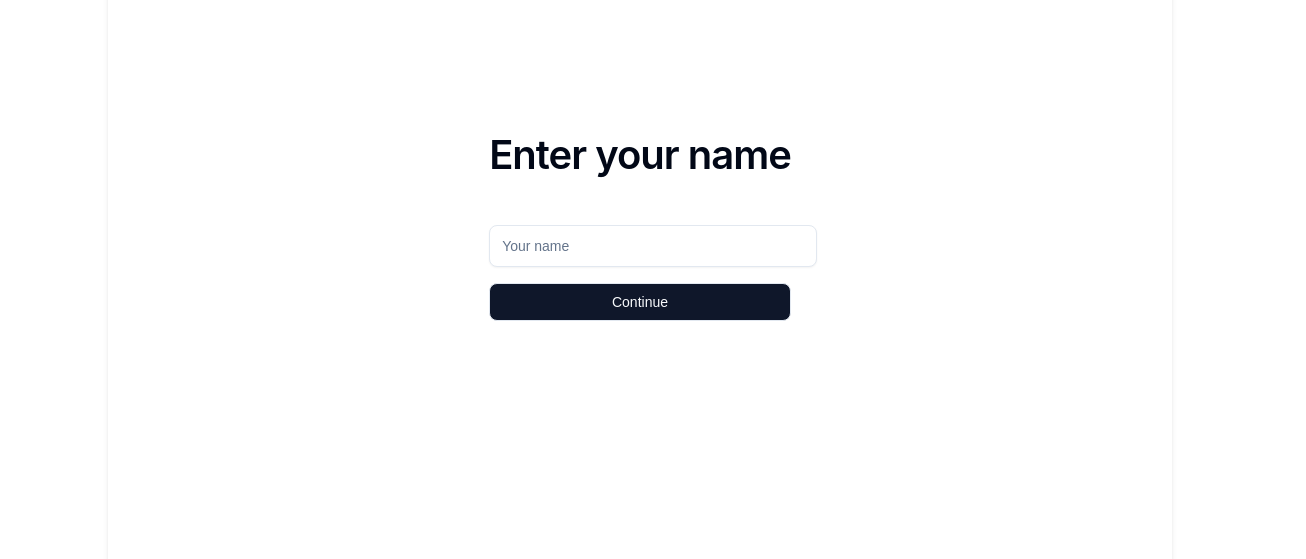
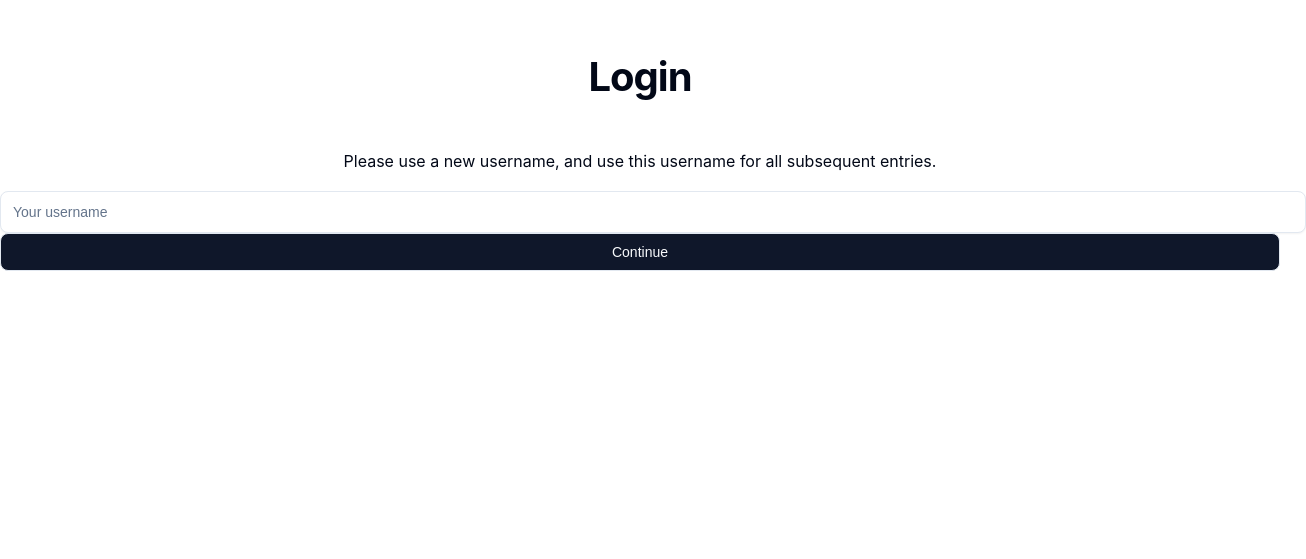
Before and after one commit to CLCK0622/syncup, a Next.js app: page / in a window 1280 px wide. Shown: the part 241-800 px from the top of the page, 1306 px wide, since content can reach past the window. Built offline with nearby package versions, Linux system fonts and the light colour scheme.

Commit message:
fix: stats

```diff
--- a/src/app/globals.scss
+++ b/src/app/globals.scss
@@ -33,13 +33,13 @@
 
 @media (prefers-color-scheme: dark) {
   :root {
-    --background: 222.2 84% 4.9%;
+    --background: 0 0% 5%; /* Pure black or very dark grey background */
     --foreground: 210 40% 98%;
 
-    --card: 222.2 84% 4.9%;
+    --card: 0 0% 8%; /* Dark grey card background */
     --card-foreground: 210 40% 98%;
 
-    --popover: 222.2 84% 4.9%;
+    --popover: 0 0% 8%;
     --popover-foreground: 210 40% 98%;
 
     --primary: 210 40% 98%;
--- /dev/null
+++ b/src/components/ChatbotPlaceholder.tsx
@@ -0,0 +1,21 @@
+export default function ChatbotPlaceholder() {
+  return (
+    <div className="flex flex-col h-full bg-card p-4 rounded-lg border border-border shadow-lg">
+      <h2 className="text-xl font-semibold mb-4">AI Chatbot (OpenAI)</h2>
+      <div className="flex-1 flex items-center justify-center text-muted-foreground text-center">
+        <p>Chatbot integration coming soon!</p>
+      </div>
+      <div className="mt-4">
+        <input
+          type="text"
+          placeholder="Type your message..."
+          className="input w-full"
+          disabled
+        />
+        <button className="btn w-full mt-2" disabled>
+          Send
+        </button>
+      </div>
+    </div>
+  );
+}
--- a/src/components/dashboard.tsx
+++ b/src/components/dashboard.tsx
@@ -1,6 +1,7 @@
 import { useState, useEffect } from 'react';
 import TimeSlotList from './TimeSlotList';
 import EventModal from './EventModal';
+import ChatbotPlaceholder from './ChatbotPlaceholder';
 
 interface DashboardProps {
   user: { id: number; name: string };
@@ -40,8 +41,6 @@ export default function Dashboard({ user }: DashboardProps) {
   };
 
   const fetchUsers = async () => {
-    // In a real app, you would fetch this from an API
-    // For now, we'll extract it from the events
     const response = await fetch('/api/calendars');
     if (response.ok) {
         const data: CalendarEvent[] = await response.json();
@@ -168,21 +167,12 @@ export default function Dashboard({ user }: DashboardProps) {
 
       <div className="dashboard-grid">
         <div className="dashboard-column">
-          <h2>Upcoming Plans</h2>
-            {events.map((event, index) => (
-              <div key={index} className="event-card">
-                <p className="event-summary">{event.summary}</p>
-                <p>User: {event.name}</p>
-                <p>Start: {new Date(event.dtstart).toLocaleString()}</p>
-                <p>End: {new Date(event.dtend).toLocaleString()}</p>
-                {event.location && <p>Location: {event.location}</p>}
-              </div>
-            ))}
+          <h2>Common Free Time Slots (Group of 3+)</h2>
+          <TimeSlotList timeSlots={commonFreeTimeSlots} onSelectSlot={handleSchedule} />
         </div>
 
         <div className="dashboard-column">
-          <h2>Common Free Time Slots (Group of 3+)</h2>
-          <TimeSlotList timeSlots={commonFreeTimeSlots} onSelectSlot={handleSchedule} />
+          <ChatbotPlaceholder />
         </div>
       </div>
 
--- a/src/components/login-page.tsx
+++ b/src/components/login-page.tsx
@@ -15,18 +15,21 @@ export default function LoginPage({ onLogin }: LoginPageProps) {
   };
 
   return (
-    <div className="main-container flex flex-col items-center justify-center min-h-screen">
-      <div className="text-center p-8 bg-card rounded-lg shadow-lg border border-border">
-        <h1 className="text-3xl font-semibold mb-6">Enter your name</h1>
-        <form onSubmit={handleSubmit} className="flex flex-col gap-4">
+    <div className="flex flex-col items-center justify-center min-h-screen bg-background">
+      <div className="w-full max-w-sm p-8 space-y-6 bg-card rounded-lg shadow-lg border border-border">
+        <h1 className="text-3xl font-bold text-center text-foreground">Login</h1>
+        <p className="text-sm text-center text-muted-foreground">
+          Please use a new username, and use this username for all subsequent entries.
+        </p>
+        <form onSubmit={handleSubmit} className="space-y-4">
           <input
             type="text"
             value={name}
             onChange={(e) => setName(e.target.value)}
-            placeholder="Your name"
+            placeholder="Your username"
             className="input"
           />
-          <button type="submit" className="btn">
+          <button type="submit" className="btn w-full">
             Continue
           </button>
         </form>
```
Also changed, not shown: src/app/stats/page.tsx (+8 -4 lines).
